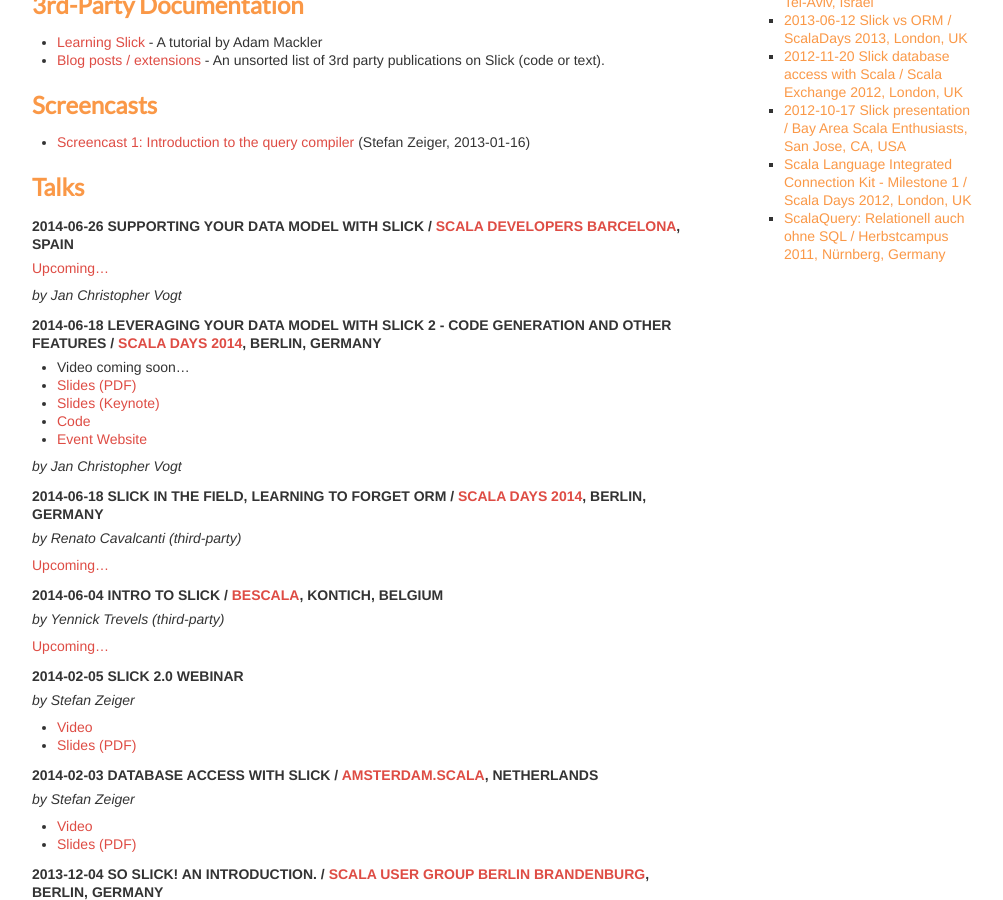
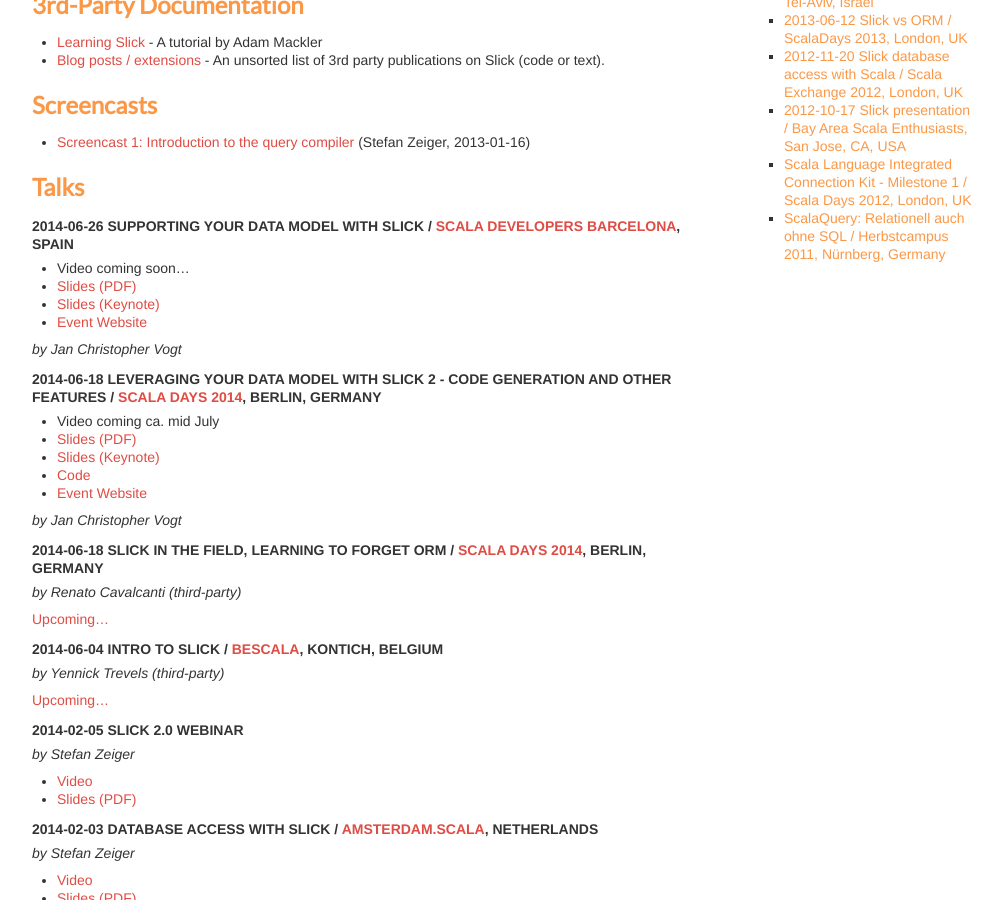
Before and after one commit to slick/slick.github.com, a Jekyll site: the page built from docs/index.md, in a window 1280 px wide and 900 px high, scrolled down 972 px. Shown: the whole window, without its empty margins (138-1141 px from the left). Built offline with Jekyll 4.4.1, drawn with Linux system fonts in a browser that asks for light colours.

Commit message:
Added Barcelona talk

```diff
--- a/docs/index.md
+++ b/docs/index.md
@@ -70,13 +70,16 @@
 
 #### 2014-06-26 Supporting your data model with Slick / [Scala Developers Barcelona](http://www.meetup.com/Scala-Developers-Barcelona/), Spain
 
-[Upcoming...](http://www.meetup.com/Scala-Developers-Barcelona/)
+* Video coming soon...
+* [Slides (PDF)](/talks/2014-06-26_Barcelona-Scala-Developers/2014-06-26_Barcelona-Scala-Developers_Supporting-your-data-model-with-Slick.pdf)
+* [Slides (Keynote)](/talks/2014-06-26_Barcelona-Scala-Developers/2014-06-26_Barcelona-Scala-Developers_Supporting-your-data-model-with-Slick.key)
+* [Event Website](http://www.meetup.com/Scala-Developers-Barcelona/events/184920892/)
 
 *by Jan Christopher Vogt*
 
 #### 2014-06-18 Leveraging your data model with Slick 2 - code generation and other features / [Scala Days 2014](http://www.scaladays.org/), Berlin, Germany
 
-* Video coming soon...
+* Video coming ca. mid July
 * [Slides (PDF)](/talks/2014-06-18_ScalaDays2014/2014-06-18_Scala-Days-2014_Levering-your-data-model-code-generation-and-beyond.pdf)
 * [Slides (Keynote)](/talks/2014-06-18_ScalaDays2014/2014-06-18_Scala-Days-2014_Levering-your-data-model-code-generation-and-beyond.key)
 * [Code](https://github.com/slick/play-slick-codegen)
```
Also changed, not shown: 2 other files.
